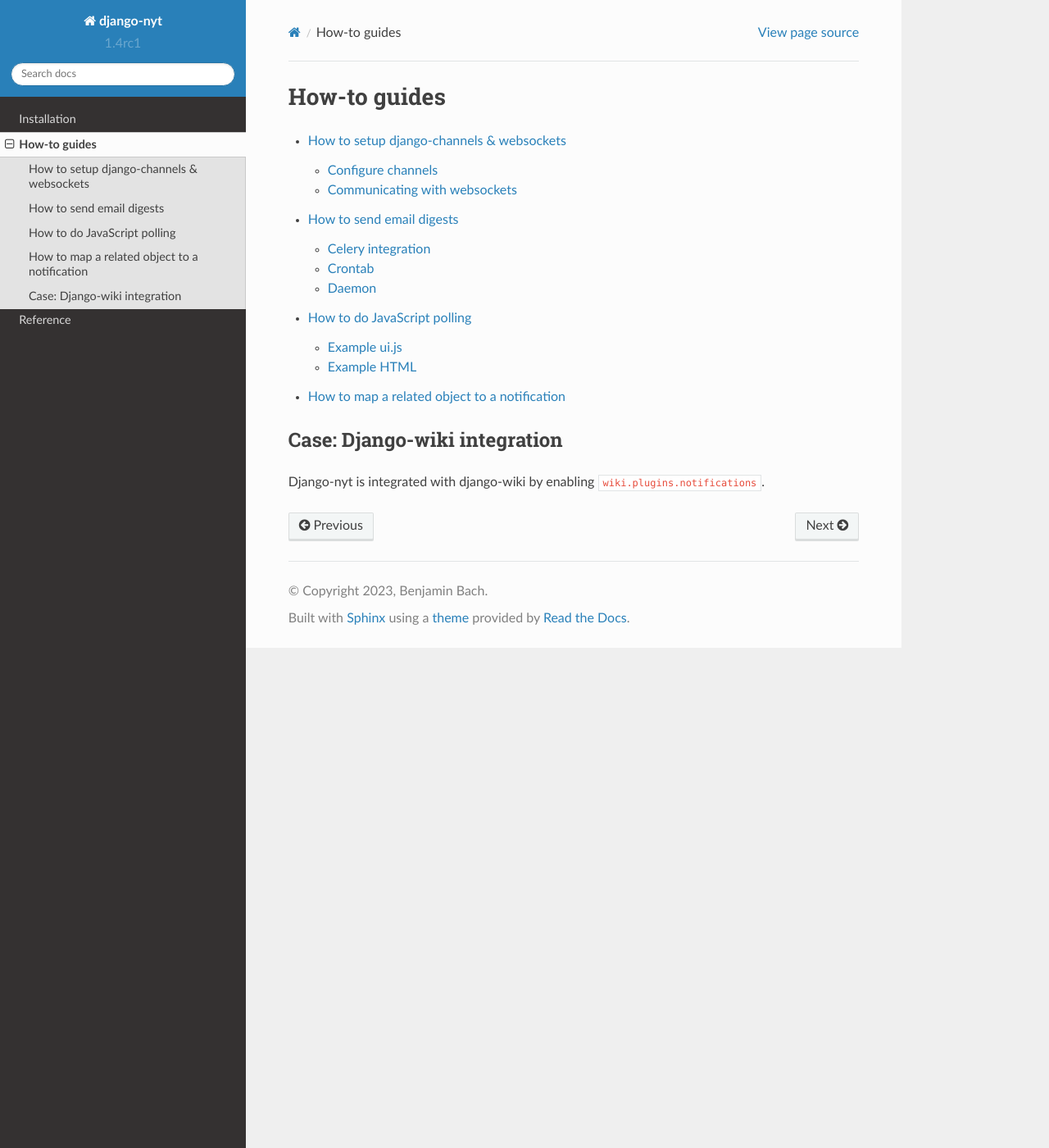
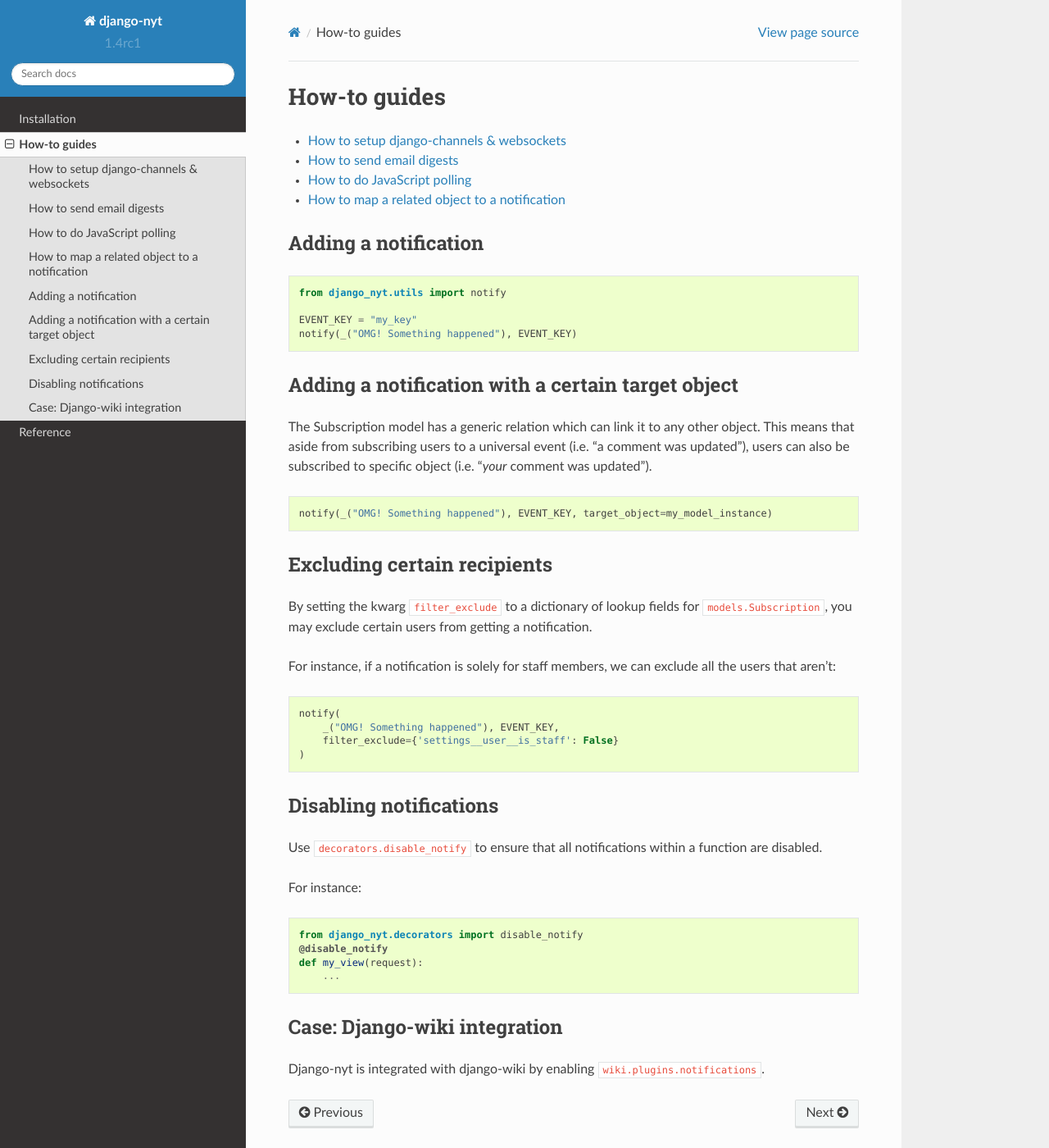
Before and after one commit to django-wiki/django-nyt, a Sphinx documentation site: the page built from docs/howto/index.rst, in a window 1280 px wide and 1400 px high. Shown: the whole window at 82% size. Built offline with Sphinx 7.4.7 and the Read the Docs theme 2.0.0, drawn with Linux system fonts in a browser that asks for light colours; pages that are not in the unit, such as notebooks, are missing from menus.

Commit message:
Move basic usage instructions to how-to recipies, fix some mistakes

```diff
--- a/docs/howto/index.rst
+++ b/docs/howto/index.rst
@@ -2,10 +2,63 @@
 =============
 
 .. toctree::
-   :maxdepth: 2
+   :maxdepth: 1
    :glob:
 
    *
+
+Adding a notification
+---------------------
+
+.. code-block:: python
+
+   from django_nyt.utils import notify
+
+   EVENT_KEY = "my_key"
+   notify(_("OMG! Something happened"), EVENT_KEY)
+
+
+Adding a notification with a certain target object
+--------------------------------------------------
+
+The Subscription model has a generic relation which can link it to any other object.
+This means that aside from subscribing users to a universal event (i.e. "a comment was updated"),
+users can also be subscribed to specific object (i.e. "*your* comment was updated").
+
+.. code-block:: python
+
+   notify(_("OMG! Something happened"), EVENT_KEY, target_object=my_model_instance)
+
+
+Excluding certain recipients
+----------------------------
+
+By setting the kwarg ``filter_exclude`` to a dictionary of lookup fields for
+``models.Subscription``, you may exclude certain users from getting a notification.
+
+For instance, if a notification is solely for staff members, we can exclude all the users that aren't:
+
+.. code-block:: python
+
+   notify(
+       _("OMG! Something happened"), EVENT_KEY,
+       filter_exclude={'settings__user__is_staff': False}
+   )
+
+
+Disabling notifications
+-----------------------
+
+Use ``decorators.disable_notify`` to ensure that all notifications within a function are disabled.
+
+For instance:
+
+.. code-block:: python
+
+   from django_nyt.decorators import disable_notify
+   @disable_notify
+   def my_view(request):
+       ...
 
 
 Case: Django-wiki integration
```
Also changed, not shown: docs/index.rst (+0 -56 lines).
